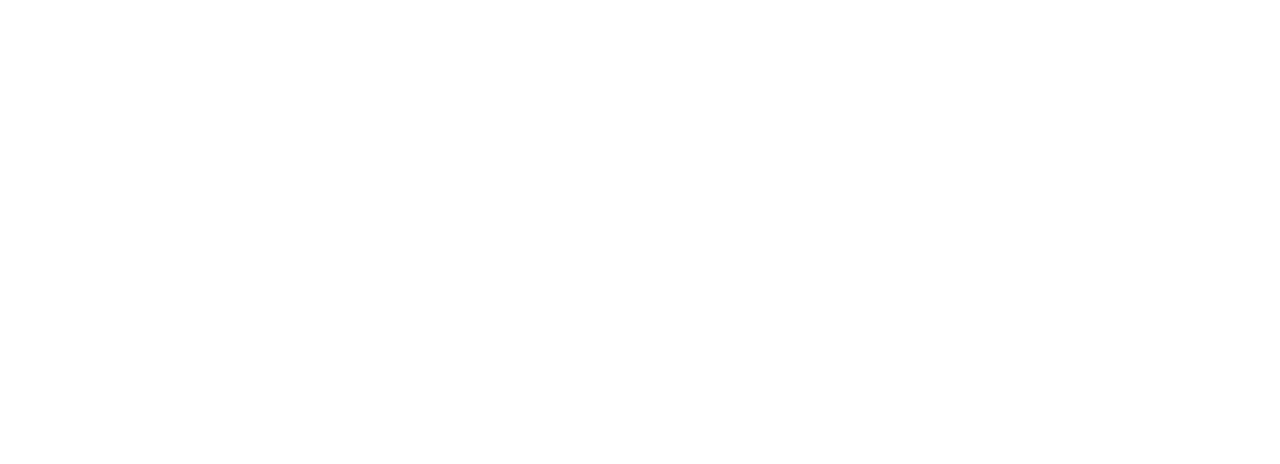
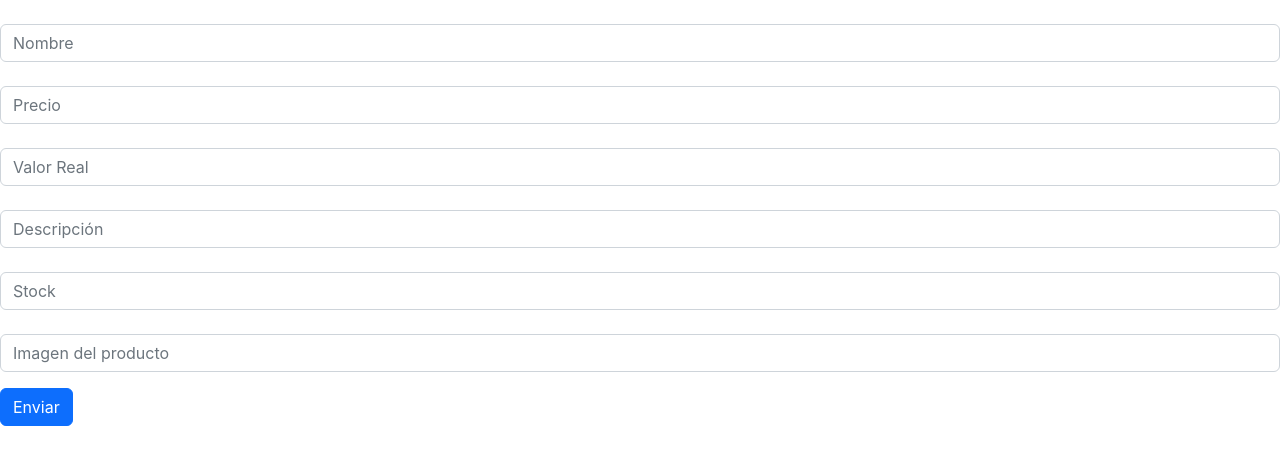
Before and after one commit to socaria/not-waste_PF-HENRY, a React (Create React App) app in the folder client/: page /formproduct in a window 1280 px wide. Before the commit this address had no page. Shown: the top 464 px of the page. Built offline with nearby package versions, Linux system fonts and the light colour scheme.

Commit message:
componente formulario

```diff
--- /dev/null
+++ b/client/src/component/FormProducts/index.jsx
@@ -0,0 +1,41 @@
+import React from "react";
+import { useState } from "react";
+import Button from "react-bootstrap/Button";
+import Form from "react-bootstrap/Form";
+import { useSelector } from "react-redux";
+
+function FormProduct() {
+  const [input, setInput] = useState({
+    name: "",
+    price: "",
+    realValue: "",
+    image: "",
+    description: "",
+    stock: "",
+  });
+  const diets = useSelector((state) => state.queryParams);
+  console.log(diets?.diets);
+
+  return (
+    <Form>
+      <Form.Group className="mb-3" controlId="formBasicEmail">
+        <Form.Label></Form.Label>
+        <Form.Control type="text" placeholder="Nombre" />
+        <Form.Label></Form.Label>
+        <Form.Control type="number" placeholder="Precio" />
+        <Form.Label></Form.Label>
+        <Form.Control type="number" placeholder="Valor Real" />
+        <Form.Label></Form.Label>
+        <Form.Control type="text" placeholder="Descripción" />
+        <Form.Label></Form.Label>
+        <Form.Control type="number" placeholder="Stock" />
+        <Form.Label></Form.Label>
+        <Form.Control type="img" placeholder="Imagen del producto" />
+      </Form.Group>
+
+      <Button type="submit">Enviar</Button>
+    </Form>
+  );
+}
+
+export default FormProduct;
--- a/client/src/router/RouteController.jsx
+++ b/client/src/router/RouteController.jsx
@@ -1,27 +1,27 @@
 import React from "react";
-import { Route, Routes } from 'react-router-dom';
+import { Route, Routes } from "react-router-dom";
 import Registrering from "../component/Registrering";
-import LandingPage from '../component/LandingPage';
+import LandingPage from "../component/LandingPage";
 import Home from "../component/Home";
 import Profile from "../component/Profile";
 import Contact from "../component/Contact";
 import Developers from "../component/Developers";
 import PostDetail from "../component/PostDetail";
+import FormProduct from "../component/FormProducts";
 
-function RouteController (){
-    return(
-            <Routes>
-                <Route exact path='/' element={<LandingPage/>} />
-                <Route exact path='/register' element={<Registrering />} />
-                <Route path='/home' element={<Home />} />
-                <Route exact path='/profile' element={<Profile />} />
-                <Route exact path="/contact" element={<Contact />} />
-                <Route exact path="/developers" element={<Developers />} />
-                <Route path='/home/:productId' element={<PostDetail/>}>
-        </Route>
-            </Routes>
-    )
+function RouteController() {
+  return (
+    <Routes>
+      <Route exact path="/" element={<LandingPage />} />
+      <Route exact path="/register" element={<Registrering />} />
+      <Route path="/home" element={<Home />} />
+      <Route exact path="/profile" element={<Profile />} />
+      <Route exact path="/contact" element={<Contact />} />
+      <Route exact path="/developers" element={<Developers />} />
+      <Route path="/home/:productId" element={<PostDetail />} />
+      <Route path="/formproduct" element={<FormProduct />} />
+    </Routes>
+  );
 }
 
-
-export { RouteController }
+export { RouteController };
```
